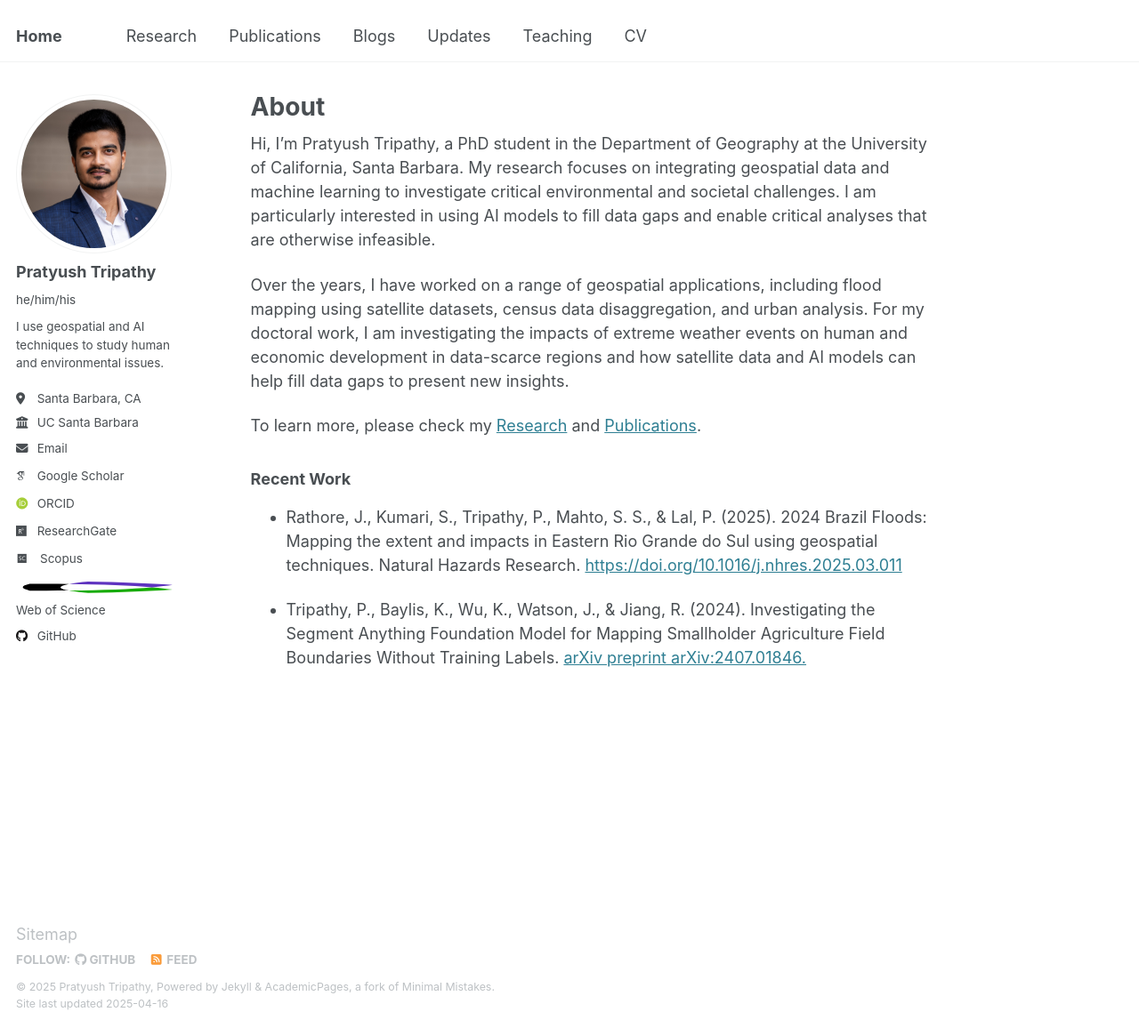
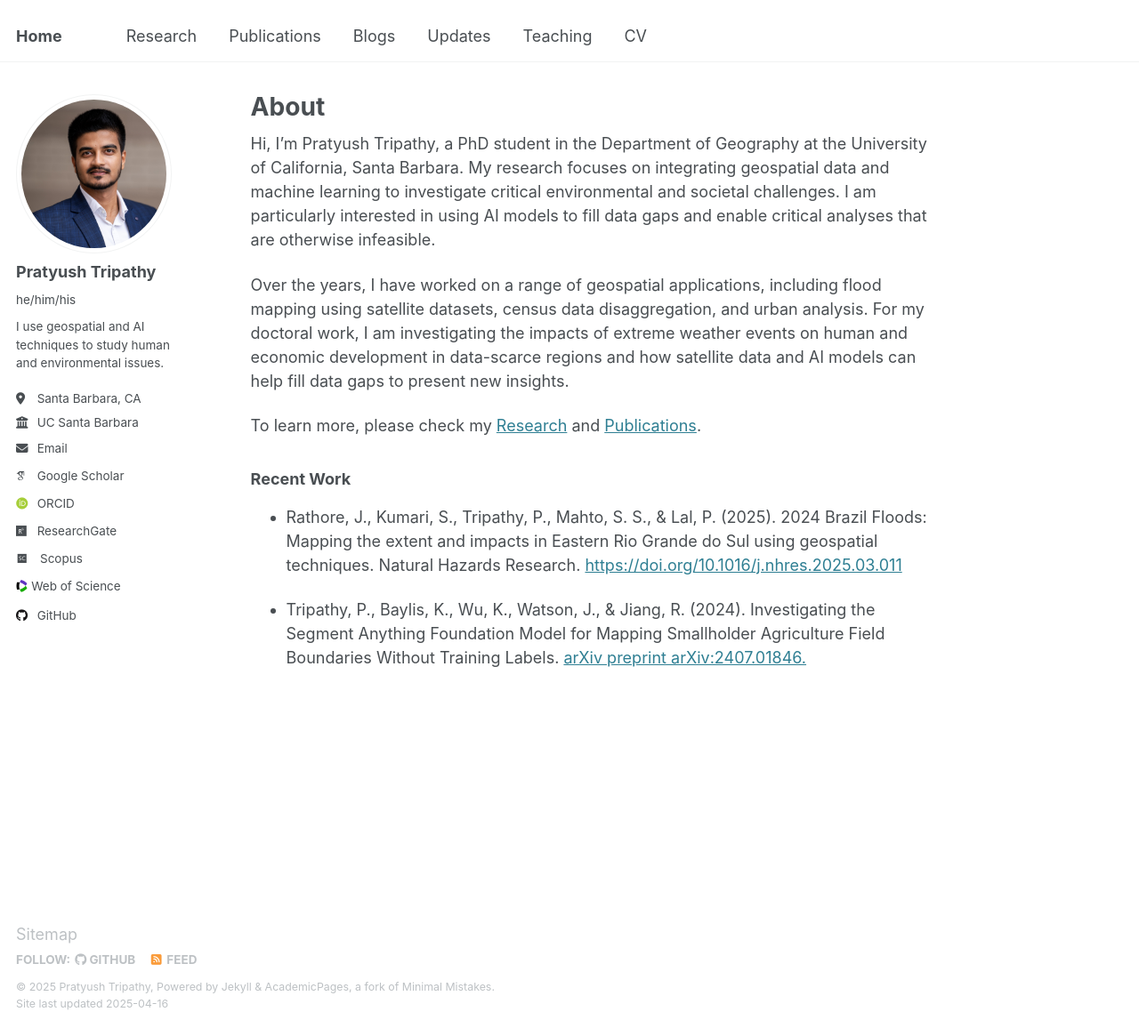
Before and after one commit to tripathyp/tripathyp.github.io, a Jekyll site: the page built from _pages/about.md, in a window 1280 px wide and 1156 px high. Shown: the whole window at 89% size. Built offline with Jekyll 4.4.1, drawn with Linux system fonts in a browser that asks for light colours; some web fonts are replaced.

Commit message:
fixed 2 line webofscience issue

```diff
--- a/_includes/author-profile.html
+++ b/_includes/author-profile.html
@@ -65,15 +65,15 @@
       {% if author.webofscience %}
         <li>
           <a href="{{ author.webofscience }}">
-            <img src="{{ '/assets/icons/clarivate.svg' | relative_url }}"
-                 alt="Web of Science"
-                 style="height:1em; vertical-align:middle; margin-right:0.3em;"
-                 class="icon-pad-right">
+            <span style="display: inline-flex; align-items: center;">
+              <img src="{{ '/assets/icons/clarivate.svg' | relative_url }}"
+                   alt="Web of Science"
+                   style="height:1em; width:auto; margin-right:0.3em;">
+              Web of Science
+            </span>
           </a>
-          Web of Science
         </li>
       {% endif %}
-
 
 
       <!-- Font Awesome icons / Repositories and software development -->
```
